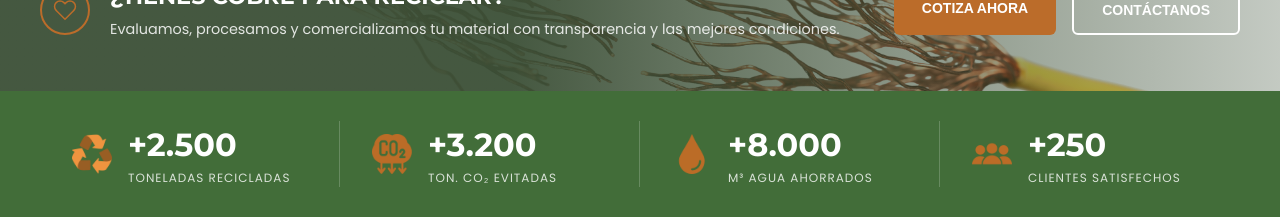
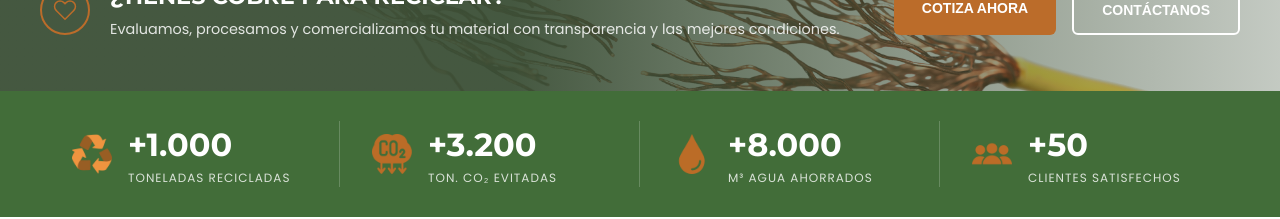
Before and after one commit to katherinecuestas/reciclando-futuro-angular, an Angular app: page / in a window 1280 px wide. Shown: the part 2160-2379 px from the top of the page. Built offline with nearby package versions, Linux system fonts and the light colour scheme; a web font is replaced by a local one.

Commit message:
feat: actualizar métricas de reciclaje y clientes satisfechos para reflejar datos más precisos

```diff
--- a/src/app/components/metricas/metricas.component.html
+++ b/src/app/components/metricas/metricas.component.html
@@ -5,7 +5,7 @@
     <div style="display:flex; align-items:center; gap:16px; padding:0 32px; border-right:1px solid rgba(255,255,255,0.2);">
       <img src="icons/reciclaje.png" style="width:40px; height:40px; flex-shrink:0;">
       <div>
-        <p style="font-family:'Montserrat',sans-serif; font-weight:800; font-size:2rem; color:white; margin:0;">+2.500</p>
+        <p style="font-family:'Montserrat',sans-serif; font-weight:800; font-size:2rem; color:white; margin:0;">+1.000</p>
         <p style="font-family:'Poppins',sans-serif; font-size:12px; color:rgba(255,255,255,0.8); margin:0; text-transform:uppercase; letter-spacing:1px;">Toneladas Recicladas</p>
       </div>
     </div>
@@ -32,7 +32,7 @@
     <div style="display:flex; align-items:center; gap:16px; padding:0 32px;">
       <img src="icons/clientes.png" style="width:40px; height:40px; flex-shrink:0;">
       <div>
-        <p style="font-family:'Montserrat',sans-serif; font-weight:800; font-size:2rem; color:white; margin:0;">+250</p>
+        <p style="font-family:'Montserrat',sans-serif; font-weight:800; font-size:2rem; color:white; margin:0;">+50</p>
         <p style="font-family:'Poppins',sans-serif; font-size:12px; color:rgba(255,255,255,0.8); margin:0; text-transform:uppercase; letter-spacing:1px;">Clientes Satisfechos</p>
       </div>
     </div>
```
